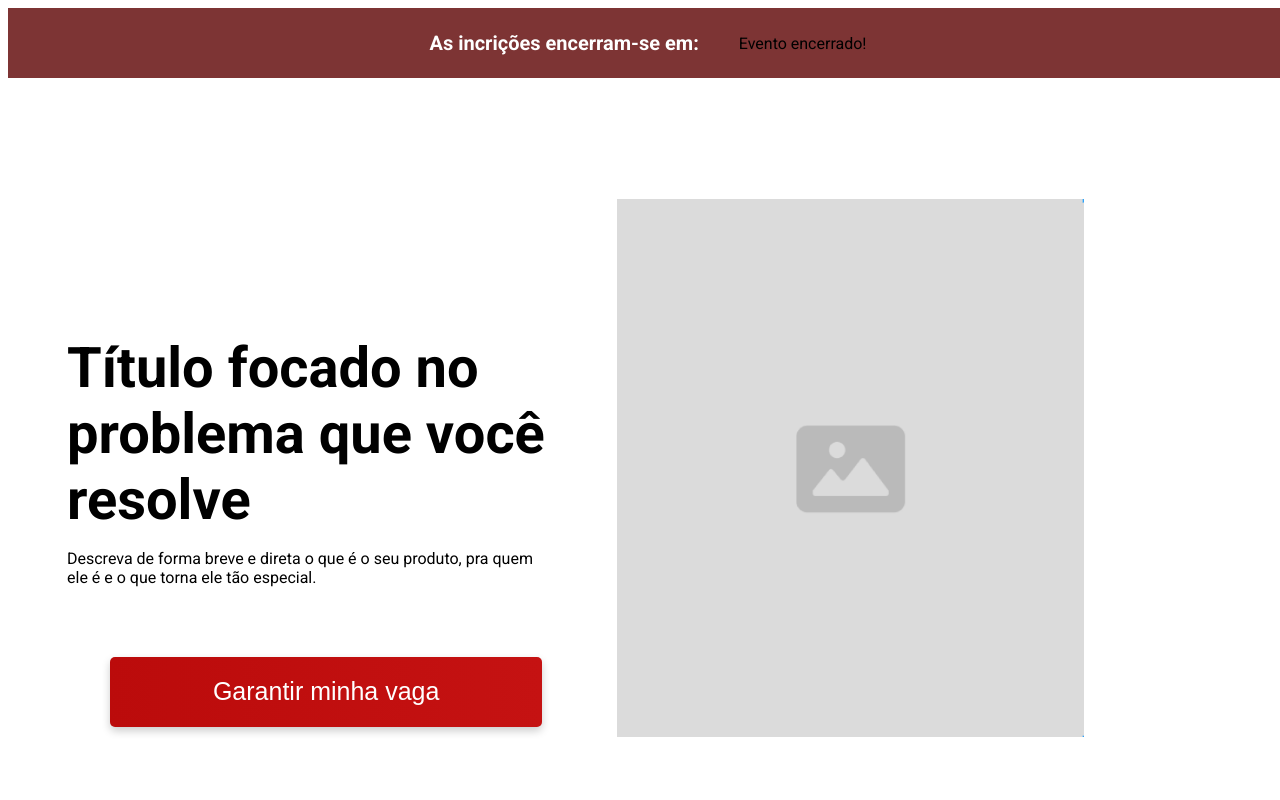
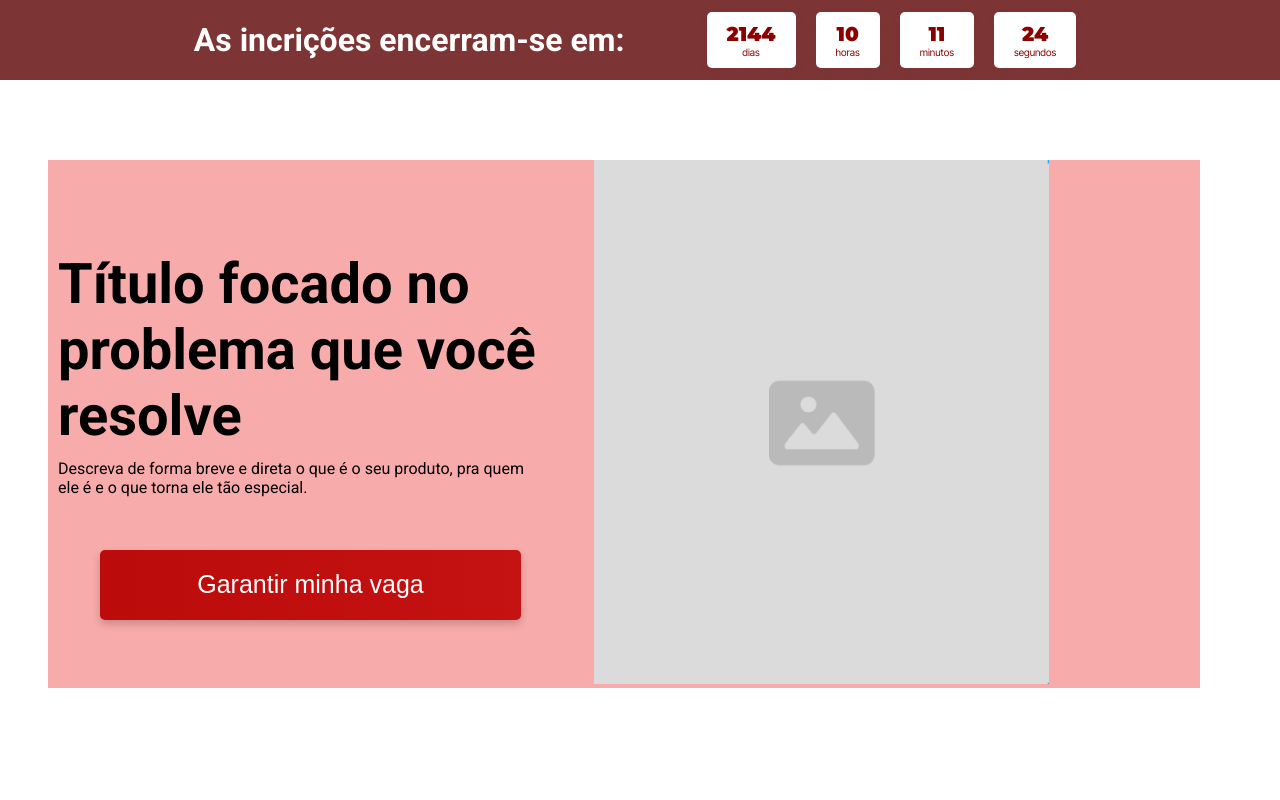
Before and after one commit to luaragaia/Landing-page, a plain HTML site: page index.html in a window 1280 px wide. Shown: the top 800 px of the page. Drawn offline with nearby package versions, Linux system fonts and the light colour scheme; a web font is replaced by a local one.

Commit message:
progress

```diff
--- a/script.js
+++ b/script.js
@@ -1,4 +1,4 @@
-const dataEvento = new Date('2024-05-31T00:00:00');
+const dataEvento = new Date('2030-05-31T00:00:00');
 
 function atualizarContagemRegressiva() {
   const agora = new Date().getTime();
--- a/style.css
+++ b/style.css
@@ -1,20 +1,23 @@
-/* Reset básico para remover margens e paddings padrão do navegador */
+
 * {
-  box-sizing: border-box; /* Inclui padding e border no cálculo de largura/altura */
+  box-sizing: border-box;
   font-family: "Roboto", sans-serif;
-
+  margin: 0;
+  padding: 0;
 
 }
 
 html, body {
-  width: 100%; /* Garante que ocupe toda a largura da tela */
-  height: 100%; /* Correção para garantir que a altura mínima seja a da janela do navegador */
-  background-color: #FFFFFF; /* Cor de fundo */
+  width: 100%;
+  height: auto;
+  background-color: #FFFFFF;
+  margin: 0;
+  padding: 0;
 }
 
   header {
-    width: 100%; /* Estende o cabeçalho para a largura total da página */
-    height: 70px; /* Altura fixa do cabeçalho */
+    width: 100%;
+    height: 5rem;
     display: flex;
     justify-content: center; /* Centraliza os itens horizontalmente */
     align-items: center; /* Centraliza os itens verticalmente */
@@ -24,12 +27,13 @@ html, body {
   .logo, #countdown {
     display: flex; /* Habilita flexbox para ambos, permitindo alinhamento interno */
     align-items: center; /* Centraliza os itens verticalmente dentro de cada bloco */
-    padding: 0 10px; /* Espaçamento interno para logo e countdown */
+    padding: 0 10px;
+    margin: 2rem;
   }
 
   .logo {
     color: #FFFFFF;
-    font-size: 10px; /* Tamanho de fonte para o logo */
+    font-size: 1rem; /* Tamanho de fonte para o logo */
     font-family: "Inter Tight", sans-serif;
     margin-right: 20px; /* Espaço entre o logo e a contagem regressiva */
 
@@ -71,28 +75,30 @@ html, body {
   }
 
   .hero {
-    width: 100%; /* Ocupa toda a largura da tela */
-    height: 784px; /* Altura fixa do hero */
+    width: 90%; /* Ocupa toda a largura da tela */
+    height: auto; /* Altura fixa do hero */
     position: relative; /* Adicionado para posicionar o layout1 em relação ao hero */
+    margin: 3rem;
+    background-color: rgb(248, 171, 171);
   }
 
   .layout1 {
-    display: flex; /* Torna o contêiner um contêiner flexível */
-    height: 640px; /* Certifique-se de incluir 'px' no final do valor de altura */
-    width: 100%;/* Defina a largura desejada para o layout1 */;
-    position: absolute; /* Mantém o layout1 fora do fluxo normal do documento */
-    top: 50%; /* Posiciona o topo do layout1 no meio do hero verticalmente */
-    left: 50%; /* Posiciona a borda esquerda do layout1 no meio do hero horizontalmente */
-    transform: translate(-50%, -50%); /* Ajusta o layout1 para trás pela metade de sua própria largura e altura, centralizando-o perfeitamente */
+    height: auto; /* Certifique-se de incluir 'px' no final do valor de altura */
+    width: 100%;/* Defina a largura desejada para o layout1 */
+    margin-top: 5rem;
     align-items: center;
     justify-content: center; /* Centraliza os itens horizontalmente */
-
+    display: flex;
+    grid-column: span 2;
+    display: flex;
+    justify-content: space-between;
   }
 
   .titulo-e-sub{
     width: 560px;
     height: 346px;
     padding: 0px 10px;
+    align-items: center;
 
   }
   #titulo-hero{
```
Also changed, not shown: index.html (+0 -1 lines).
